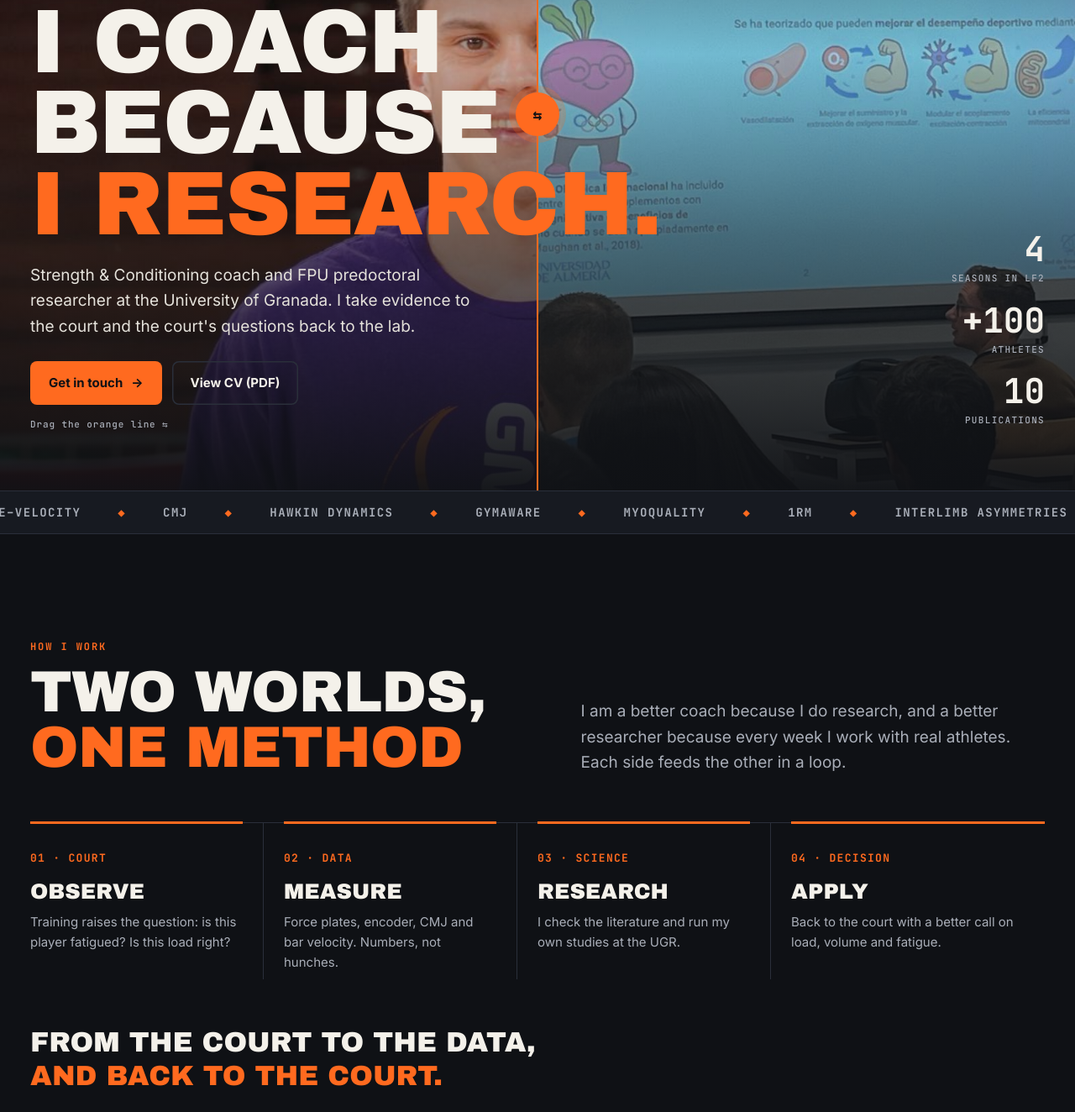
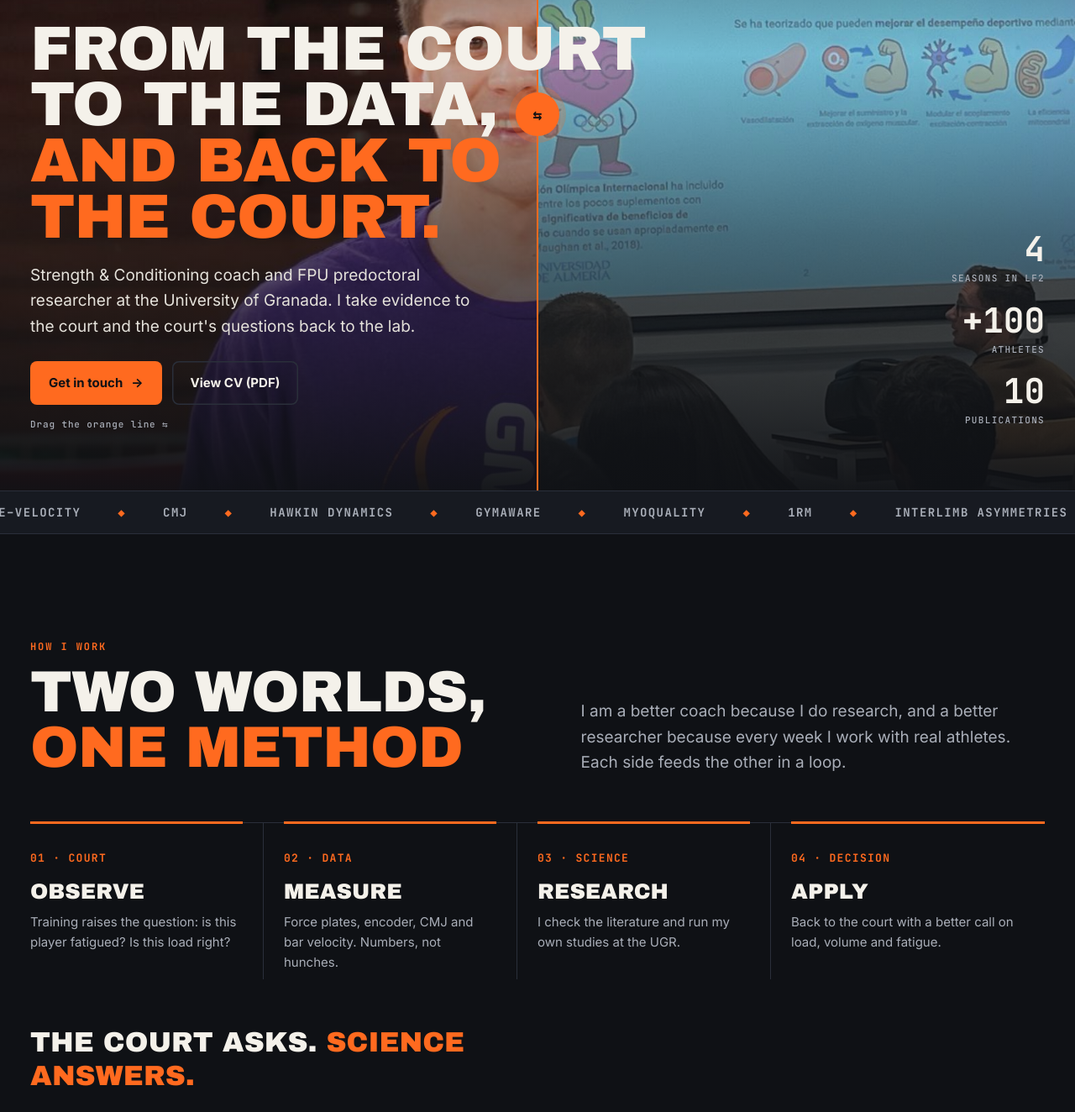
Before and after one commit to iagorojasc/iagorojas.com, a plain HTML site: page index.html in a window 1280 px wide. Shown: the part 216-1540 px from the top of the page at 84% size. Drawn offline with Linux system fonts and the light colour scheme.

Commit message:
Nuevo titular de portada: De la pista al dato, y del dato a la pista
Co-Authored-By: Claude Opus 5.5 <noreply@anthropic.com>

```diff
--- a/index.html
+++ b/index.html
@@ -28,7 +28,7 @@
   --display:'Archivo Black','Arial Black',Impact,sans-serif;
   --body:Inter,system-ui,-apple-system,'Segoe UI',sans-serif;
   --mono:'JetBrains Mono',ui-monospace,Menlo,monospace;
-  --s-hero:clamp(36px,8.4vw,128px); --s-h2:clamp(34px,5.4vw,76px); --s-h3:clamp(20px,2vw,26px);
+  --s-hero:clamp(32px,5.8vw,92px); --s-h2:clamp(34px,5.4vw,76px); --s-h3:clamp(20px,2vw,26px);
   --radius:10px; --ease:cubic-bezier(.2,.7,.2,1);
   --gut-l:max(16px,env(safe-area-inset-left,0px)); --gut-r:max(16px,env(safe-area-inset-right,0px));
   color-scheme:dark;
@@ -342,7 +342,7 @@ footer .wrap{display:flex;justify-content:space-between;flex-wrap:wrap;gap:10px}
   <div class="hero-copy">
     <div class="wrap">
       <div>
-        <h1><span class="es"><span class="line">Entreno porque</span><span class="line"><em>investigo.</em></span></span><span class="en"><span class="line">I coach because</span><span class="line"><em>I research.</em></span></span></h1>
+        <h1><span class="es"><span class="line">De la pista al dato,</span><span class="line"><em>y del dato a la pista.</em></span></span><span class="en"><span class="line">From the court to the data,</span><span class="line"><em>and back to the court.</em></span></span></h1>
         <p class="sub"><span class="es">Preparador físico (Strength &amp; Conditioning) e investigador predoctoral FPU en la Universidad de Granada. Llevo la evidencia a la pista y las preguntas de la pista al laboratorio.</span><span class="en">Strength &amp; Conditioning coach and FPU predoctoral researcher at the University of Granada. I take evidence to the court and the court's questions back to the lab.</span></p>
         <div class="ctas">
           <a class="btn" href="#contacto"><span class="es">Escríbeme</span><span class="en">Get in touch</span> →</a>
@@ -380,7 +380,7 @@ footer .wrap{display:flex;justify-content:space-between;flex-wrap:wrap;gap:10px}
       <div class="step"><span class="n">03 · <span class="es">CIENCIA</span><span class="en">SCIENCE</span></span><h3><span class="es">Investigo</span><span class="en">Research</span></h3><p><span class="es">Contrasto con la literatura y diseño estudios propios en la UGR.</span><span class="en">I check the literature and run my own studies at the UGR.</span></p></div>
       <div class="step"><span class="n">04 · <span class="es">DECISIÓN</span><span class="en">DECISION</span></span><h3><span class="es">Aplico</span><span class="en">Apply</span></h3><p><span class="es">Vuelvo a la pista con una decisión mejor: cargas, volumen y control de la fatiga.</span><span class="en">Back to the court with a better call on load, volume and fatigue.</span></p></div>
     </div>
-    <p class="method-quote rise"><span class="es">De la pista al dato, <em>y del dato a la pista.</em></span><span class="en">From the court to the data, <em>and back to the court.</em></span></p>
+    <p class="method-quote rise"><span class="es">La pista pregunta. <em>La ciencia responde.</em></span><span class="en">The court asks. <em>Science answers.</em></span></p>
     <a class="btn" href="entreno.html" style="margin-top:28px"><span class="es">Mi filosofía de entrenamiento, en vídeo</span><span class="en">My training philosophy, on video</span> →</a>
   </div>
 </section>
```
